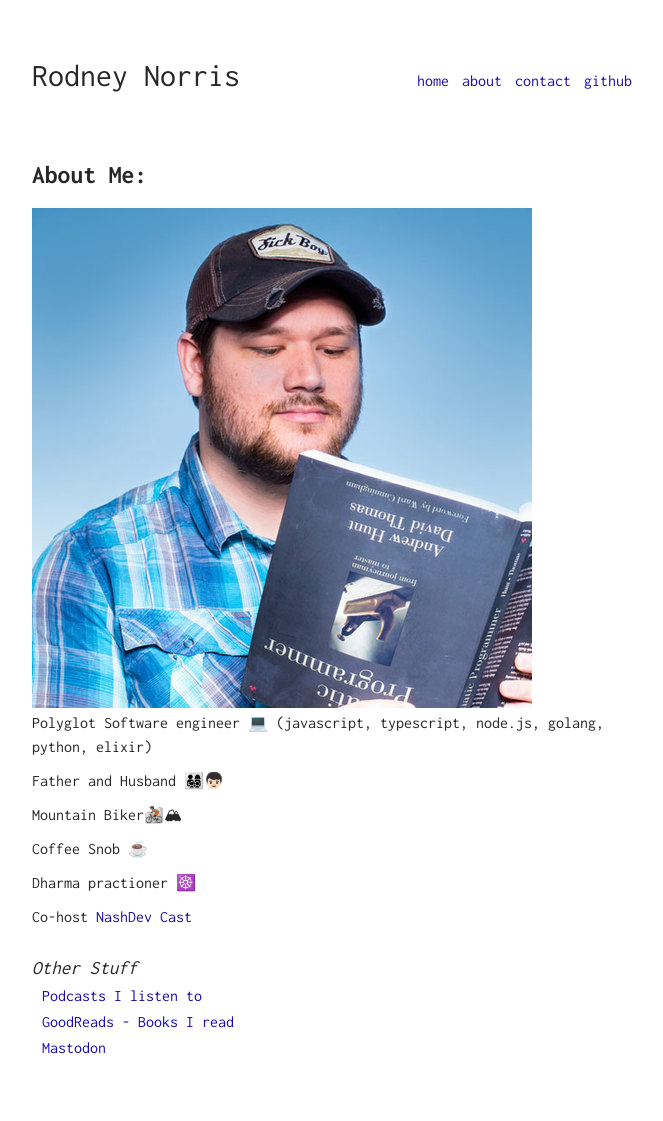
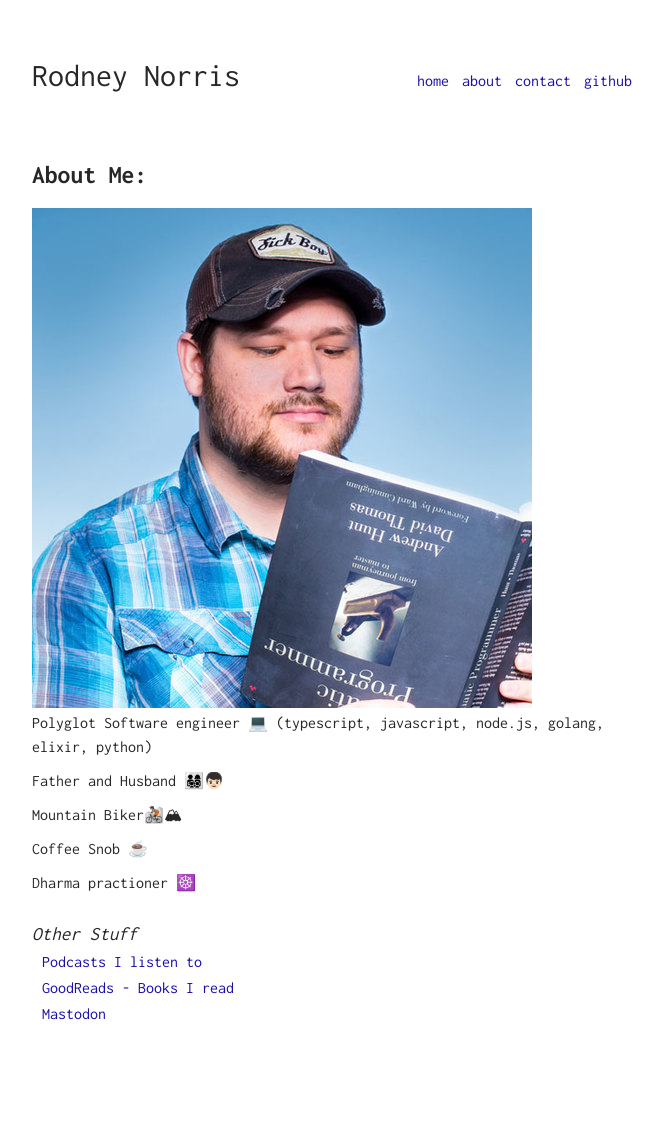
Before and after one commit to TattdCodeMonkey/TattdCodeMonkey.github.io, a Jekyll site: the page built from me/index.md, in a window 1280 px wide. Shown: the whole page, without its empty margins (308-971 px from the left). Built offline with Jekyll 4.4.1, drawn with Linux system fonts in a browser that asks for light colours; comment, search, counter and statistics services are not loaded; after the commit the page ends 1087 px from its top, so only the background shows below that.

Commit message:
update about me

```diff
--- a/me/index.md
+++ b/me/index.md
@@ -6,7 +6,7 @@ layout: about
 {% include wrapimage.html url="/assets/img/rodney.norris_about.jpeg" %}
 
 Polyglot Software engineer 💻
-(javascript, typescript, node.js, golang, python, elixir)
+(typescript, javascript, node.js, golang, elixir, python)
 
 Father and Husband 👨‍👩‍👧‍👦👦🏻
 
@@ -16,8 +16,6 @@ Coffee Snob ☕
 
 Dharma practioner ☸️
 
-Co-host [NashDev Cast](http://nashdevcast.com)
-
 # Other Stuff
 
 - [Podcasts I listen to](/me/podcasts)
```
